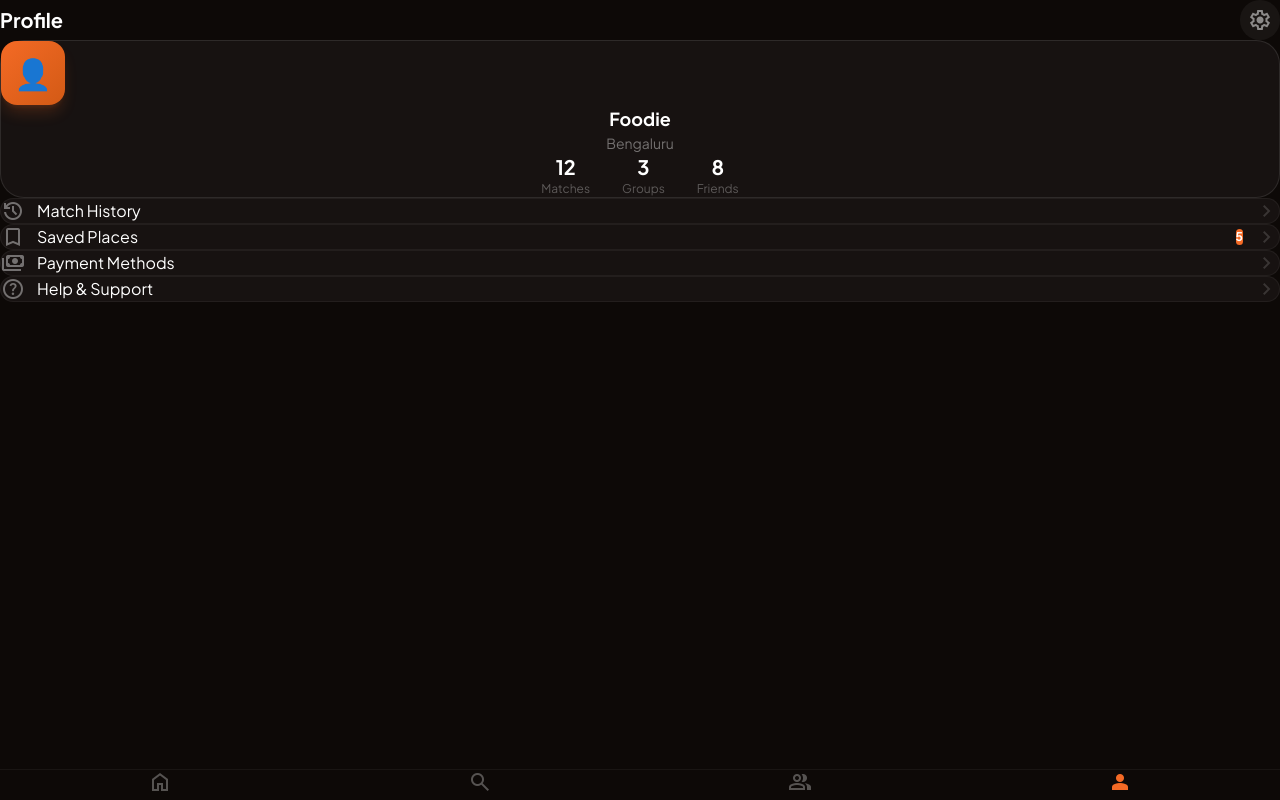
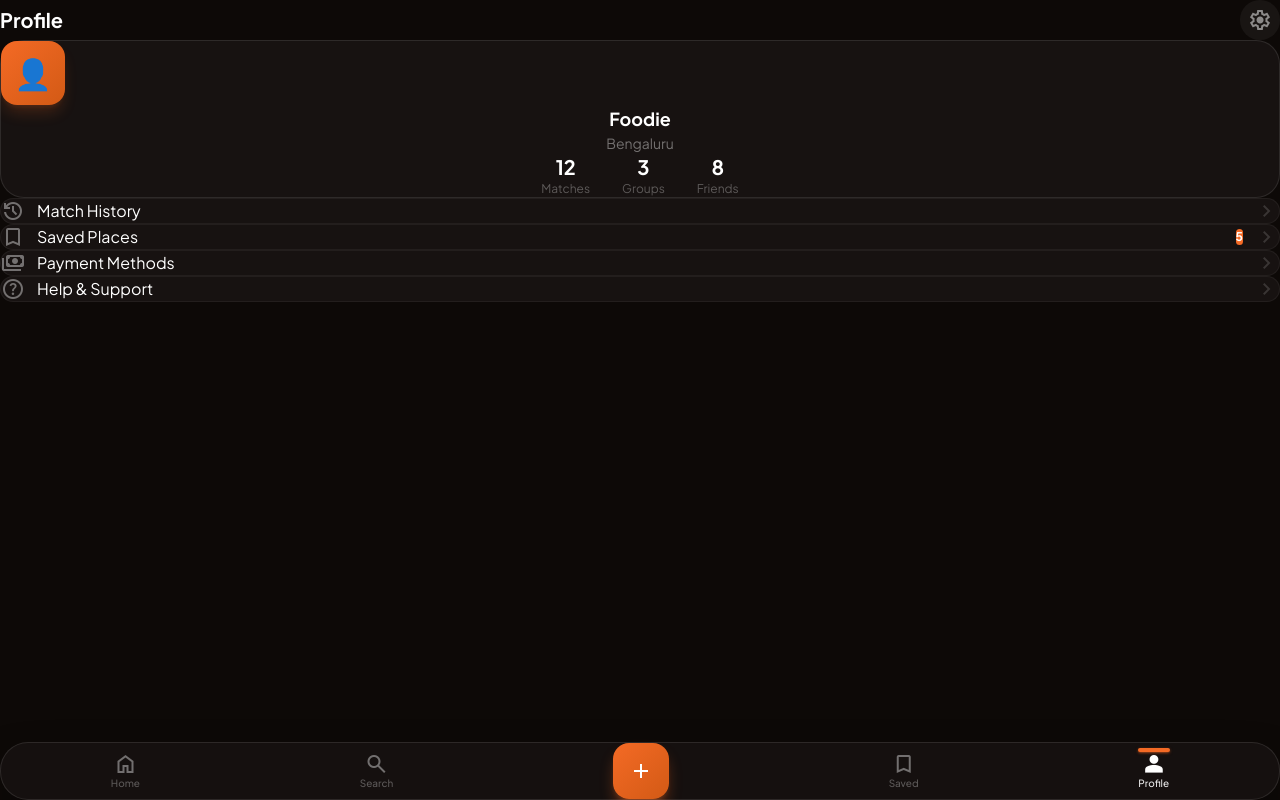
Before and after one commit to Zorrojurro/swipaa, a Next.js app: page /profile in a window 1280 px wide. Built offline with nearby package versions, Linux system fonts and the light colour scheme; no server answers.

Commit message:
Premium floating bottom nav with center FAB, active indicators, and backdrop blur

```diff
--- a/src/app/discover/page.tsx
+++ b/src/app/discover/page.tsx
@@ -3,8 +3,9 @@
 import { useState, useCallback, useEffect } from "react";
 import { useRouter } from "next/navigation";
 import Link from "next/link";
+import BottomNav from "@/components/BottomNav";
 import { useRestaurants } from "@/context/RestaurantContext";
-import { Restaurant, spiceDisplay, priceDisplay } from "@/data/restaurants";
+import { spiceDisplay, priceDisplay } from "@/data/restaurants";
 
 export default function DiscoverPage() {
     const router = useRouter();
@@ -188,18 +189,7 @@ export default function DiscoverPage() {
             </div>
 
             {/* Bottom nav */}
-            <nav className="flex justify-around items-center px-6 py-3 pb-safe pb-6 border-t border-white/5">
-                {[
-                    { icon: "home", href: "/discover", active: true },
-                    { icon: "search", href: "/search" },
-                    { icon: "group", href: "/group" },
-                    { icon: "person", href: "/profile" },
-                ].map((item) => (
-                    <Link key={item.href} href={item.href} className={item.active ? "text-[#f46a25]" : "text-white/30"}>
-                        <span className="material-symbols-outlined text-2xl" style={{ fontVariationSettings: item.active ? "'FILL' 1" : "'FILL' 0" }}>{item.icon}</span>
-                    </Link>
-                ))}
-            </nav>
+            <BottomNav />
         </div>
     );
 }
--- a/src/app/profile/page.tsx
+++ b/src/app/profile/page.tsx
@@ -1,6 +1,6 @@
 "use client";
 
-import Link from "next/link";
+import BottomNav from "@/components/BottomNav";
 
 export default function ProfilePage() {
     return (
@@ -45,19 +45,7 @@ export default function ProfilePage() {
                 </div>
             </main>
 
-            {/* Nav */}
-            <nav className="flex justify-around items-center px-6 py-3 pb-safe pb-6 border-t border-white/5">
-                {[
-                    { icon: "home", href: "/discover" },
-                    { icon: "search", href: "/search" },
-                    { icon: "group", href: "/group" },
-                    { icon: "person", href: "/profile", active: true },
-                ].map(item => (
-                    <Link key={item.href} href={item.href} className={item.active ? "text-[#f46a25]" : "text-white/30"}>
-                        <span className="material-symbols-outlined text-2xl" style={{ fontVariationSettings: item.active ? "'FILL' 1" : "'FILL' 0" }}>{item.icon}</span>
-                    </Link>
-                ))}
-            </nav>
+            <BottomNav />
         </div>
     );
 }
--- /dev/null
+++ b/src/app/saved/page.tsx
@@ -0,0 +1,38 @@
+"use client";
+
+import BottomNav from "@/components/BottomNav";
+import { restaurants } from "@/data/restaurants";
+
+export default function SavedPage() {
+    const saved = restaurants.slice(0, 5);
+
+    return (
+        <div className="flex flex-col bg-[#0d0907]" style={{ minHeight: "100dvh" }}>
+            {/* Header */}
+            <div className="px-5 pt-safe pt-10 pb-3">
+                <h1 className="text-white text-xl font-bold">Saved Places</h1>
+                <p className="text-white/40 text-sm">{saved.length} restaurants</p>
+            </div>
+
+            {/* List */}
+            <main className="flex-1 px-5 py-2 overflow-y-auto">
+                <div className="space-y-2">
+                    {saved.map(r => (
+                        <div key={r.id} className="flex items-center gap-3 p-3 bg-[#171211] rounded-2xl border border-white/5">
+                            <img src={r.image} alt={r.name} className="h-14 w-14 rounded-xl object-cover" />
+                            <div className="flex-1 min-w-0">
+                                <h3 className="text-white font-medium truncate">{r.name}</h3>
+                                <p className="text-white/40 text-sm">{r.cuisine} • {r.distance}</p>
+                            </div>
+                            <button className="h-9 w-9 rounded-full bg-[#f46a25]/10 flex items-center justify-center">
+                                <span className="material-symbols-outlined text-[#f46a25] text-lg" style={{ fontVariationSettings: "'FILL' 1" }}>bookmark</span>
+                            </button>
+                        </div>
+                    ))}
+                </div>
+            </main>
+
+            <BottomNav />
+        </div>
+    );
+}
--- a/src/app/search/page.tsx
+++ b/src/app/search/page.tsx
@@ -1,7 +1,7 @@
 "use client";
 
 import { useState } from "react";
-import Link from "next/link";
+import BottomNav from "@/components/BottomNav";
 import { restaurants } from "@/data/restaurants";
 
 export default function SearchPage() {
@@ -58,19 +58,7 @@ export default function SearchPage() {
                 )}
             </main>
 
-            {/* Nav */}
-            <nav className="flex justify-around items-center px-6 py-3 pb-safe pb-6 border-t border-white/5">
-                {[
-                    { icon: "home", href: "/discover" },
-                    { icon: "search", href: "/search", active: true },
-                    { icon: "group", href: "/group" },
-                    { icon: "person", href: "/profile" },
-                ].map(item => (
-                    <Link key={item.href} href={item.href} className={item.active ? "text-[#f46a25]" : "text-white/30"}>
-                        <span className="material-symbols-outlined text-2xl" style={{ fontVariationSettings: item.active ? "'FILL' 1" : "'FILL' 0" }}>{item.icon}</span>
-                    </Link>
-                ))}
-            </nav>
+            <BottomNav />
         </div>
     );
 }
--- a/src/components/BottomNav.tsx
+++ b/src/components/BottomNav.tsx
@@ -6,7 +6,8 @@ import { usePathname } from "next/navigation";
 const navItems = [
     { icon: "home", label: "Home", href: "/discover" },
     { icon: "search", label: "Search", href: "/search" },
-    { icon: "group", label: "Groups", href: "/group" },
+    { icon: "add_circle", label: "Group", href: "/group", center: true },
+    { icon: "bookmark", label: "Saved", href: "/saved" },
     { icon: "person", label: "Profile", href: "/profile" },
 ];
 
@@ -14,32 +15,61 @@ export default function BottomNav() {
     const pathname = usePathname();
 
     return (
-        <nav className="shrink-0 bg-[#1a120d] border-t border-white/5 px-6 pt-2 pb-8">
-            <div className="flex justify-between items-center max-w-sm mx-auto">
+        <nav className="pb-safe">
+            {/* Floating pill container */}
+            <div className="mx-4 mb-4 px-2 py-2 rounded-[28px] bg-[#171211]/90 backdrop-blur-xl border border-white/10 shadow-2xl shadow-black/50">
+                <div className="flex items-center justify-around">
                     {navItems.map((item) => {
                         const isActive = pathname === item.href ||
                             (item.href === "/discover" && pathname === "/");
+
+                        // Center button (Create Group) - special styling
+                        if (item.center) {
+                            return (
+                                <Link
+                                    key={item.href}
+                                    href={item.href}
+                                    className="relative -mt-6"
+                                >
+                                    <div className="h-14 w-14 rounded-2xl bg-gradient-to-br from-[#f46a25] to-[#d35a15] flex items-center justify-center shadow-lg shadow-[#f46a25]/40 active:scale-95 transition-transform">
+                                        <span className="material-symbols-outlined text-white text-2xl" style={{ fontVariationSettings: "'FILL' 1" }}>
+                                            add
+                                        </span>
+                                    </div>
+                                </Link>
+                            );
+                        }
 
                         return (
                             <Link
                                 key={item.href}
                                 href={item.href}
-                            className="flex flex-col items-center gap-1 py-2 px-4"
+                                className="relative flex flex-col items-center py-2 px-3 group"
                             >
+                                {/* Active indicator pill */}
+                                {isActive && (
+                                    <div className="absolute -top-1 left-1/2 -translate-x-1/2 w-8 h-1 rounded-full bg-[#f46a25] shadow-sm shadow-[#f46a25]/50" />
+                                )}
+
                                 <span
-                                className={`material-symbols-outlined text-2xl transition-colors ${isActive ? "text-[#f46a25]" : "text-white/40"
+                                    className={`material-symbols-outlined text-[26px] transition-all duration-200 ${isActive
+                                            ? "text-white scale-110"
+                                            : "text-white/40 group-hover:text-white/60"
                                         }`}
                                     style={{ fontVariationSettings: isActive ? "'FILL' 1" : "'FILL' 0" }}
                                 >
                                     {item.icon}
                                 </span>
-                            <span className={`text-[10px] font-medium ${isActive ? "text-[#f46a25]" : "text-white/40"}`}>
+
+                                <span className={`text-[10px] font-medium mt-0.5 transition-colors ${isActive ? "text-white/90" : "text-white/30"
+                                    }`}>
                                     {item.label}
                                 </span>
                             </Link>
                         );
                     })}
                 </div>
+            </div>
         </nav>
     );
 }
```
Lines whose indentation alone changed are shown as unchanged.
